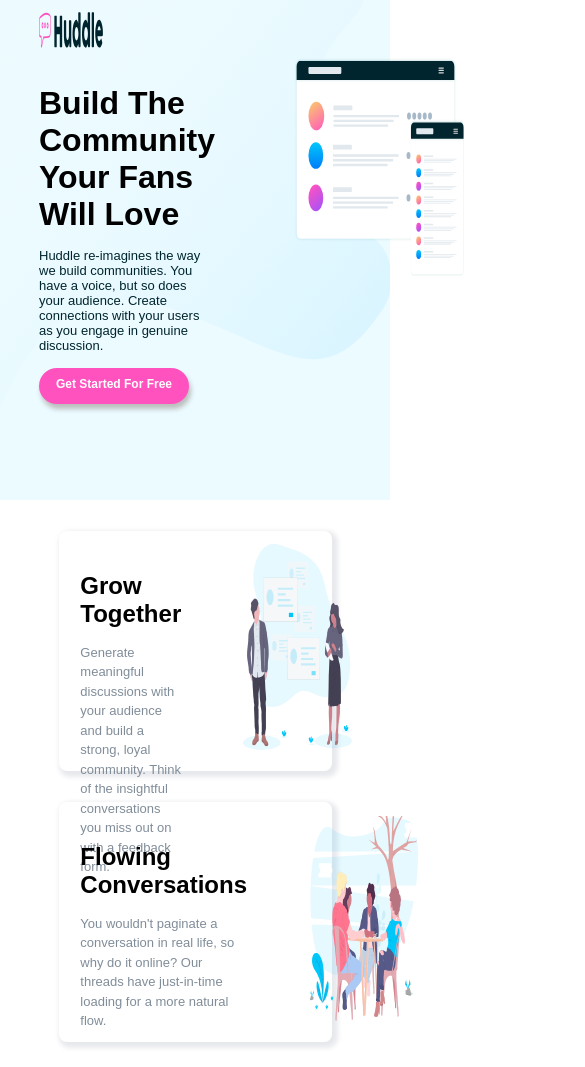
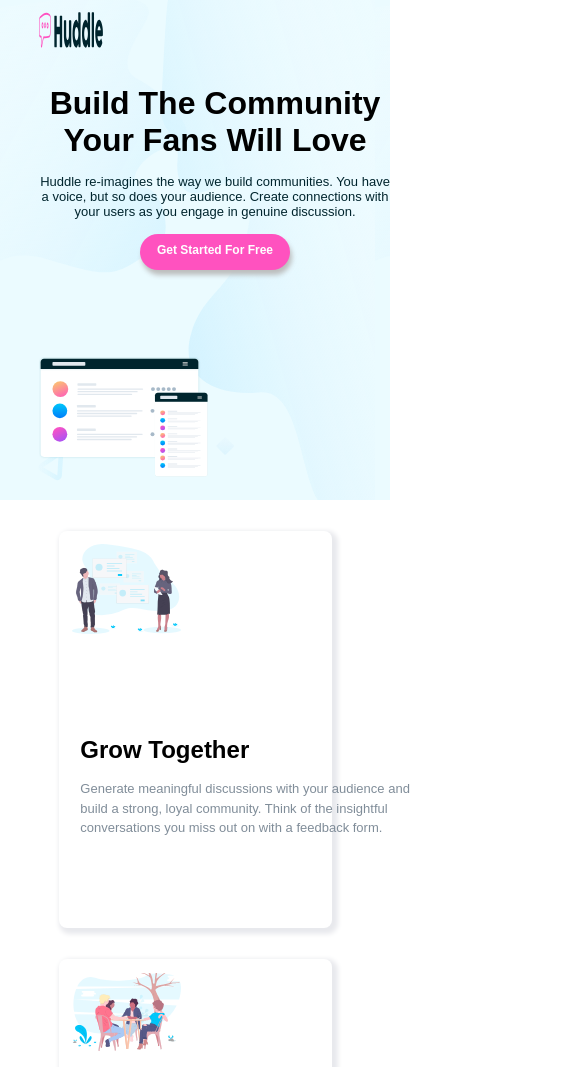
Before and after one commit to Frankmona/Huddle-landing-page-with-alternating-feature-blocks, a plain HTML site: page index1.html in a window 390 px wide. Shown: the top 1067 px of the page, 585 px wide, since content can reach past the window. Drawn offline with Linux system fonts and the light colour scheme.

Commit message:
updated media query

```diff
--- a/style.css
+++ b/style.css
@@ -16,9 +16,8 @@ body{
 
 .heading_box{
     width: 100%;
-  height: 30rem;
+    height: 30rem;
     background-image: url(./images/bg-hero-desktop.svg);
-
     background-color: hsl(193, 100%, 96%);
     font-family:'Poppins', sans-serif;
     padding-bottom: 5%;
@@ -247,3 +246,33 @@ footer{
     color: hsl(212, 8%, 70%);
     text-align: right;
   }
+
+  @media screen  and (max-width:414px){
+    .heading_box{
+
+        background-image: url(./images/bg-hero-mobile.svg);
+        background-color: hsl(193, 100%, 96%);
+    }
+
+    .heading_textbox{
+        text-align: center;
+    }
+
+    .heading_body_display{
+        display: flex;
+        flex-direction: column;
+        column-gap: 5rem;
+    }
+
+    .img_grow_together_section_text_display{
+        display: flex;
+        flex-direction: column-reverse;
+        gap: 3rem;
+    }
+
+    .footer_row_display{
+        display: flex;
+        flex-direction: column;
+       column-gap: 5rem;
+      }
+  }
```
